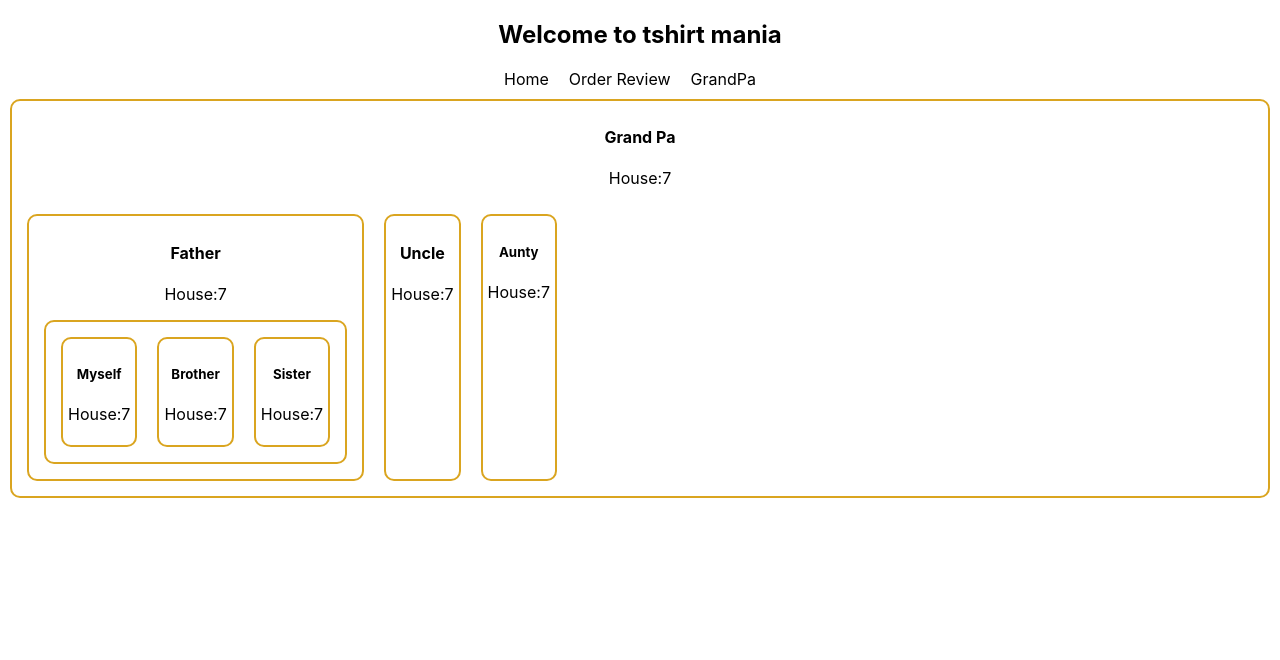
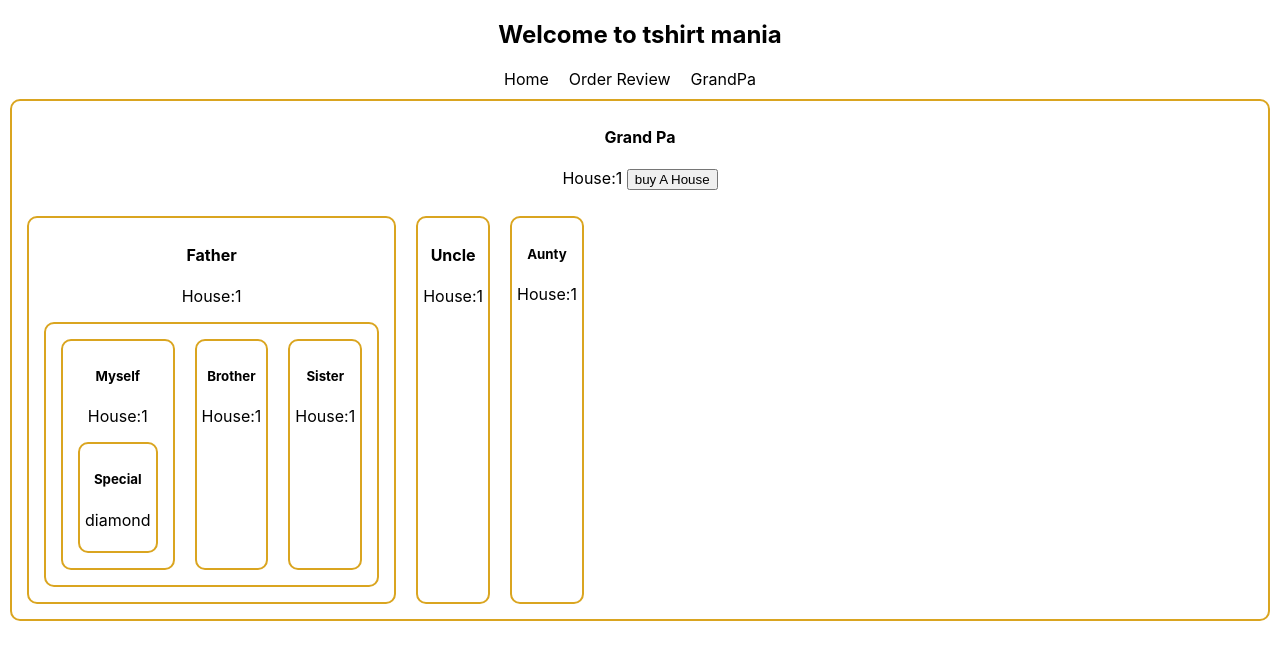
Before and after one commit to Eshshatabdi/tshirt-mania, a React (Create React App) app: page /grandpa in a window 1280 px wide. Shown: the top 660 px of the page. Built offline with nearby package versions, Linux system fonts and the light colour scheme.

Commit message:
react context without transfer

```diff
--- a/src/Components/GrandPa/GrandPa.js
+++ b/src/Components/GrandPa/GrandPa.js
@@ -1,15 +1,23 @@
-import React from 'react';
+import React, { createContext, useState } from 'react';
 import Aunty from '../Aunty/Aunty';
 import Father from '../Father/Father';
 import Uncle from '../Uncle/Uncle';
 import './GrandPa.css'
 
+export const RingContext = createContext('diamond')
 const GrandPa = () => {
-    const house = 7
+    const [house, setHouse] = useState(1);
+    const handleBuyAHouse = () => {
+        const newHouse = house + 1
+        setHouse(newHouse)
+    }
+
     return (
+        <RingContext.Provider value='diamond'>
             <div className='grandpa' >
                 <h4>Grand Pa</h4>
-            <p>House:{house}</p>
+
+                <p>House:{house}  <button onClick={handleBuyAHouse}>buy A House</button></p>
                 <section style={{ display: 'flex' }}>
                     <Father house={house}></Father>
                     <Uncle house={house}></Uncle>
@@ -18,6 +26,7 @@ const GrandPa = () => {
                 </section>
 
             </div>
+        </RingContext.Provider>
     );
 };
 
--- a/src/Components/Myself/Myself.js
+++ b/src/Components/Myself/Myself.js
@@ -1,10 +1,12 @@
 import React from 'react';
+import Special from '../Special/Special';
 
 const Myself = ({ house }) => {
     return (
         <div>
             <h5>Myself</h5>
             <p>House:{house}</p>
+            <Special></Special>
 
         </div>
     );
--- /dev/null
+++ b/src/Components/Special/Special.js
@@ -0,0 +1,15 @@
+import React, { useContext } from 'react';
+import { RingContext } from '../GrandPa/GrandPa';
+
+const Special = () => {
+    const ring = useContext(RingContext)
+    return (
+        <div>
+            <h5>Special</h5>
+            <p>{ring}</p>
+
+        </div>
+    );
+};
+
+export default Special;
```
Lines whose indentation alone changed are shown as unchanged.
